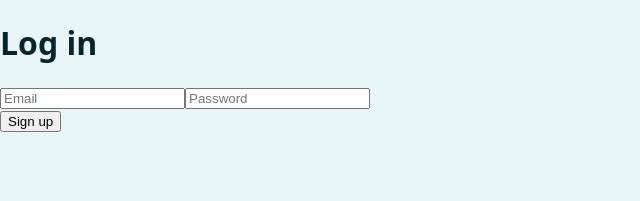
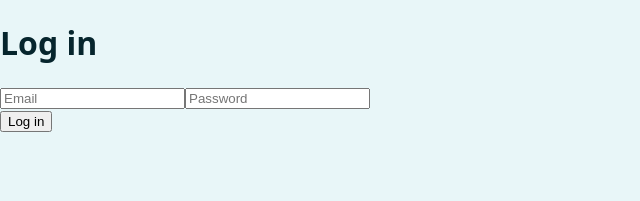
Before and after one commit to macemacemace/Seraphim, a React (Vite) app in the folder frontend/: page /login in a window 1280 px wide. Shown: the top 201 px of the page, without its empty margins (0-640 px from the left). Built offline with nearby package versions, Linux system fonts and the light colour scheme.

Commit message:
finish login page

```diff
--- a/frontend/src/pages/LoginPage.tsx
+++ b/frontend/src/pages/LoginPage.tsx
@@ -45,7 +45,7 @@
         onChange={(e) => setPassword(e.target.value)}
       />
       <div>{error && <p>{error}</p>}</div>
-      <button type="submit">Sign up</button>
+      <button type="submit">Log in</button>
     </form>
   );
 }
```
Also changed, not shown: 1 other file (tests, documents, lock files or other folders).
